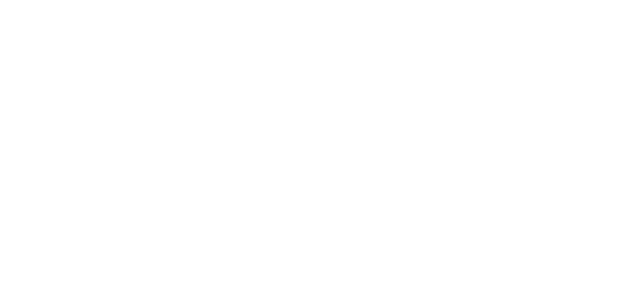
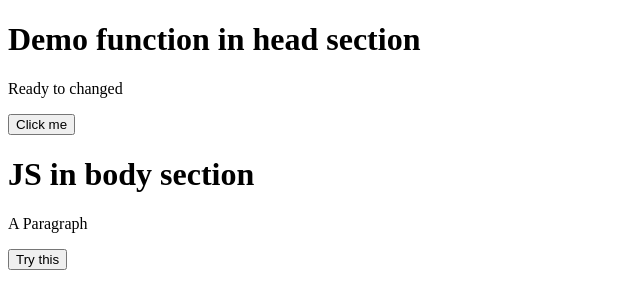
Before and after one commit to yehanhpr/JS, a plain HTML site: page Practice_JS/Functions/myFunction.html in a window 1280 px wide. Shown: the whole page, without its empty margins (0-640 px from the left). Drawn offline with Linux system fonts and the light colour scheme.

Commit message:
make changes

```diff
--- a/Practice_JS/Functions/myFunction.html
+++ b/Practice_JS/Functions/myFunction.html
@@ -3,9 +3,31 @@
 <head>
     <meta charset="UTF-8">
     <meta name="viewport" content="width=device-width, initial-scale=1.0">
-    <title>Document</title>
+    <title>Functions</title>
+
+    <script>
+        function myFunction(){
+            document.getElementById('demo').innerHTML = "Paragraph Changed"
+        }
+    </script>
+
 </head>
 <body>
+    <h1>Demo function in head section</h1>
+    <p id="demo">Ready to changed</p>
+    <button type="button" onclick="myFunction()">Click me</button>
 
+
+    <h1>JS in body section</h1>
+
+    <p id="demo2">A Paragraph</p>
+
+    <button type="button" onclick="secFunction()">Try this</button>
+
+    <script>
+        function secFunction(){
+            document.getElementById('demo2').innerHTML = "Paragraph changed by second function"
+        }
+    </script>
 </body>
 </html>
```
